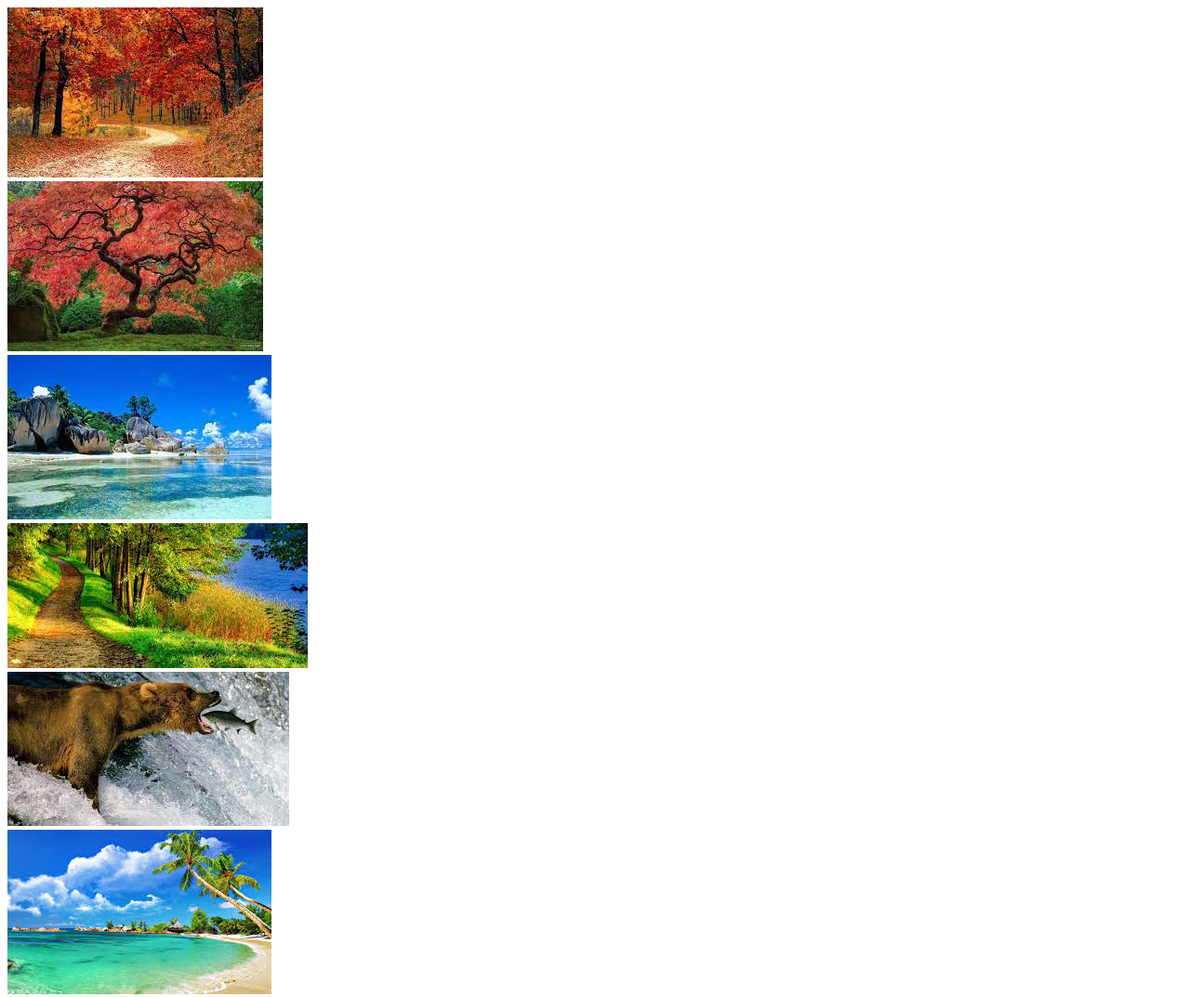
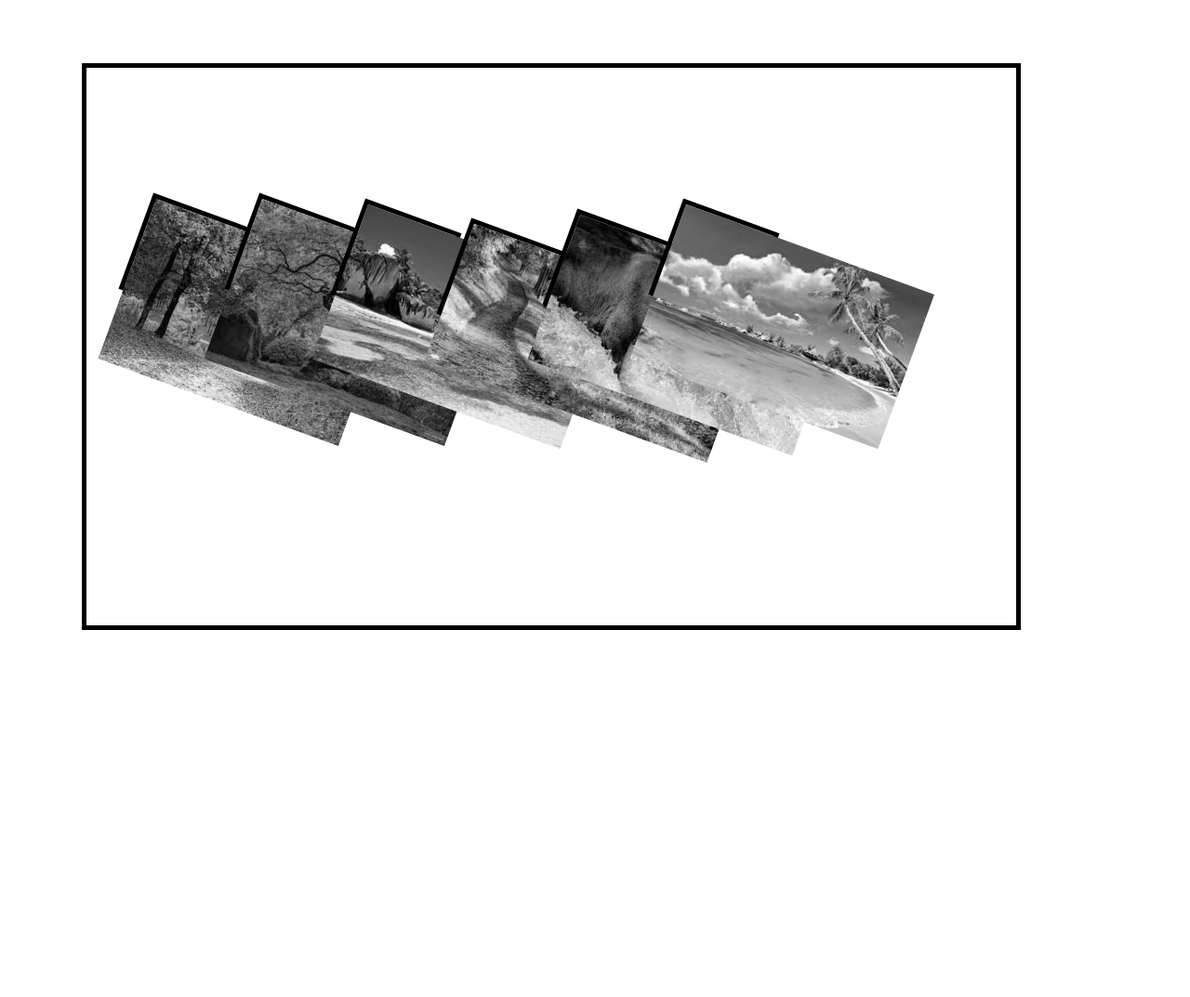
Before and after one commit to ahmadshahdarwesh/Webpage-gallery, a plain HTML site: page index.html in a window 1280 px wide. Shown: the whole page at 93% size. After the commit the page ends 800 px from the top, so only its background shows below. Drawn offline with Linux system fonts and the light colour scheme.

Commit message:
new files added

```diff
--- a/css/style.css
+++ b/css/style.css
@@ -0,0 +1,61 @@
+.box {
+  width: 1000px;
+  height: 600px;
+  border: 5px solid black;
+  position: relative;
+  top: 60px;
+  left: 80px;
+  display: inline-block;
+}
+.img1,
+.img2,
+.img3,
+.img4,
+.img5,
+.img6 {
+  display: inline-block;
+  width: 100px;
+  height: 100px;
+  border: 5px solid black;
+  position: relative;
+  top: 150px;
+  left: 50px;
+  transform: rotate(20deg);
+  filter: grayscale(1);
+}
+.img1:hover {
+  transform: rotate(0deg);
+  z-index: 1;
+  filter: grayscale(0);
+  opacity: 1;
+}
+.img2:hover {
+  transform: rotate(0deg);
+  z-index: 1;
+  filter: grayscale(0);
+  opacity: 1;
+}
+.img3:hover {
+  transform: rotate(0deg);
+  z-index: 1;
+  filter: grayscale(0);
+  opacity: 1;
+}
+.img4:hover {
+  transform: rotate(0deg);
+  z-index: 1;
+  filter: grayscale(0);
+  opacity: 1;
+}
+.img5:hover {
+  transform: rotate(0deg);
+  z-index: 1;
+  filter: grayscale(0);
+  opacity: 1;
+}
+.img6:hover {
+  transform: rotate(0deg);
+  z-index: 1;
+  filter: grayscale(0);
+  opacity: 1;
+}
--- a/index.html
+++ b/index.html
@@ -8,23 +8,23 @@
     <title>webpage gallery</title>
   </head>
   <body>
-    <main>
-      <div>
+    <main class="box">
+      <div class="img1">
         <img src="./images/nature1.jpeg" alt="nature1" />
       </div>
-      <div>
+      <div class="img2">
         <img src="./images/nature2.jpeg" alt="nature2" />
       </div>
-      <div>
+      <div class="img3">
         <img src="./images/nature3.jpeg" alt="nature3" />
       </div>
-      <div>
+      <div class="img4">
         <img src="./images/nature4.jpeg" alt="nature4" />
       </div>
-      <div>
+      <div class="img5">
         <img src="./images/nature5.jpeg" alt="nature5" />
       </div>
-      <div>
+      <div class="img6">
         <img src="./images/nature6.jpeg" alt="nature6" />
       </div>
     </main>
```
